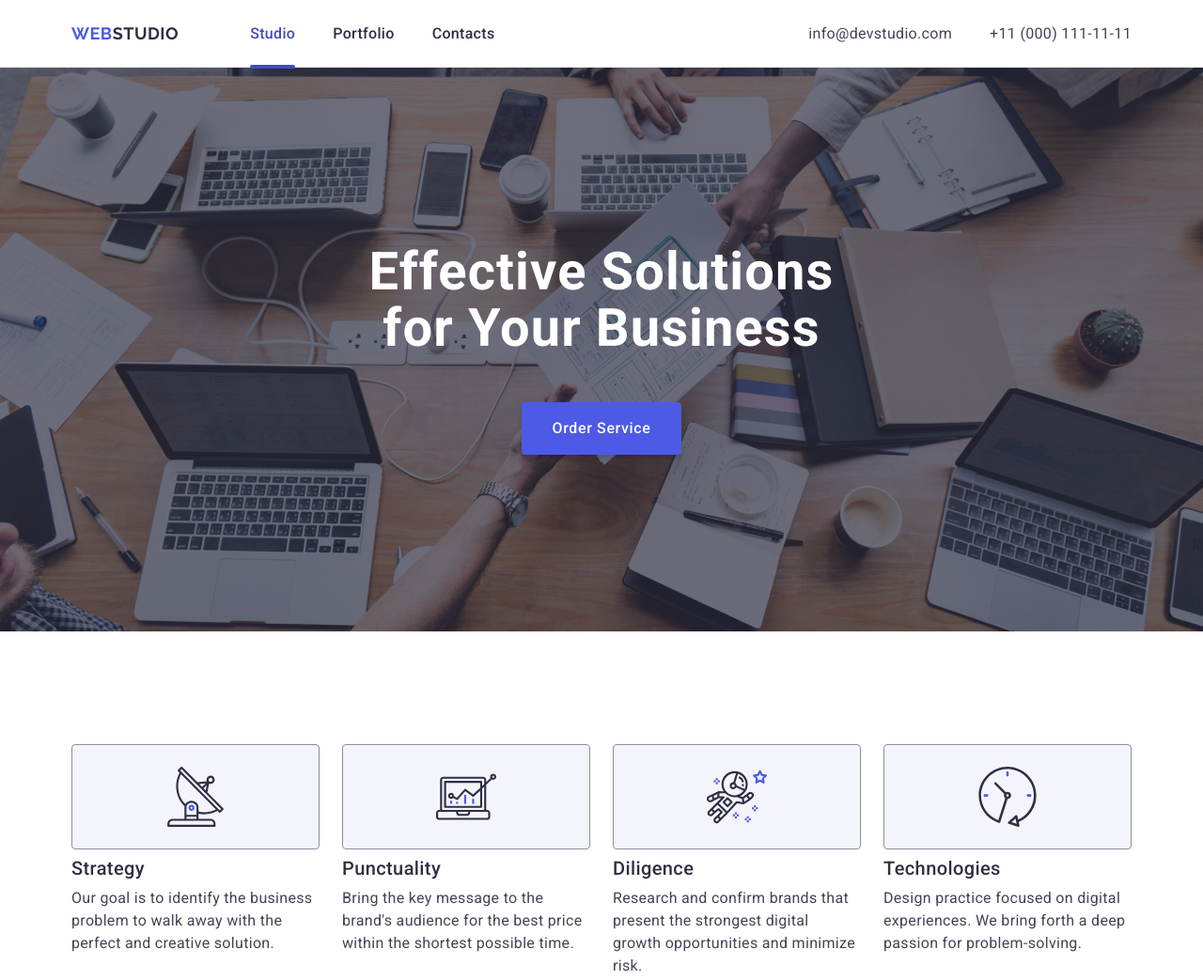
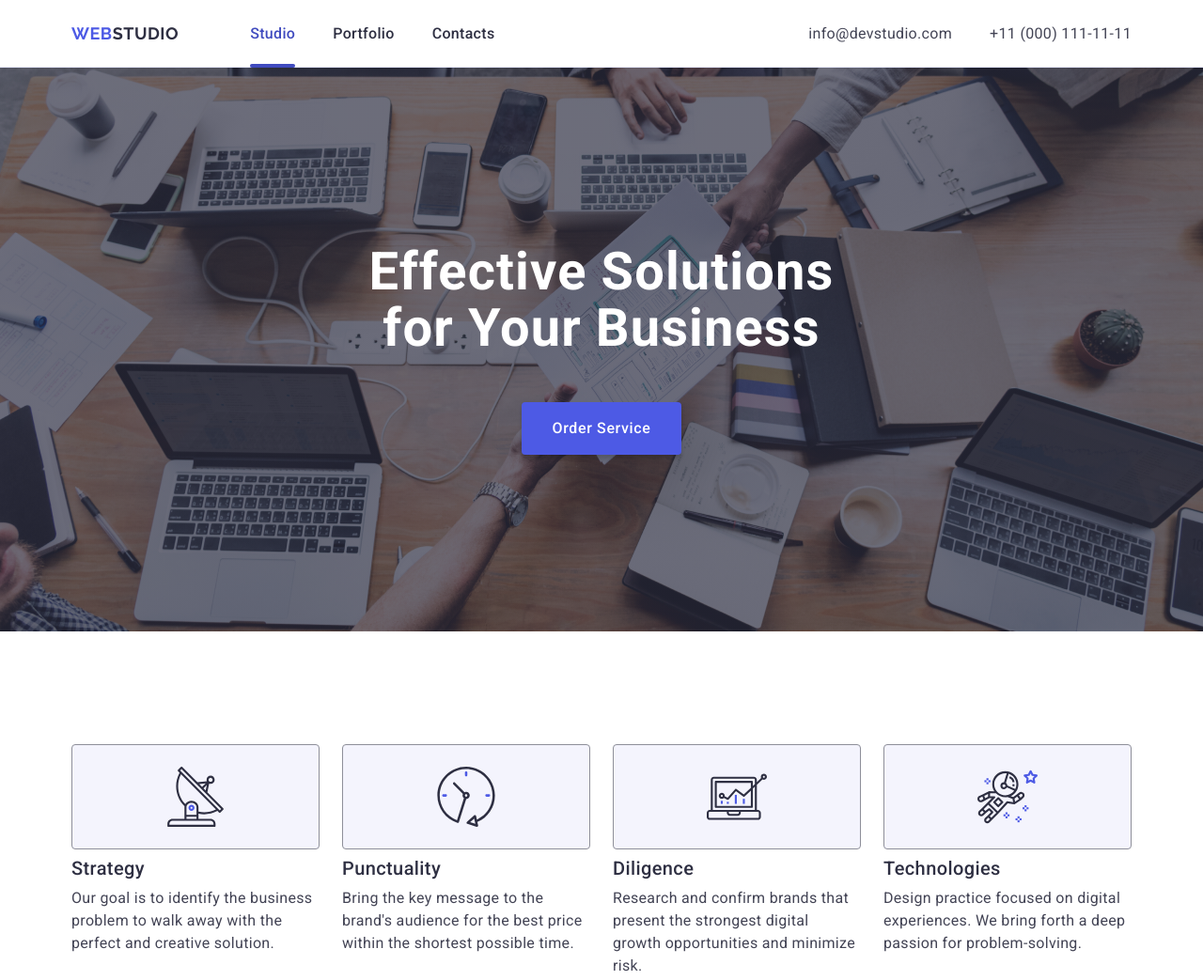
Before and after one commit to MariaaSv/goit-markup-hw-04, a plain HTML site: page index.html in a window 1280 px wide. Shown: the top 1043 px of the page at 94% size. Drawn offline with nearby package versions, Linux system fonts and the light colour scheme.

Commit message:
update hw-4

```diff
--- a/css/styles.css
+++ b/css/styles.css
@@ -112,7 +112,7 @@ section {
   position: absolute;
   display: block;
   width: 100%;
-  bottom: -1px;
+  bottom: 0;
   left: 0;
   height: 4px;
   border-radius: 2px;
@@ -144,10 +144,9 @@ section {
 /*Section 1*/
 .first-section {
   background-color: #2e2f42;
-  height: 600px;
   padding: 188px 0;
   max-width: 1440px;
-
+  width: auto;
   background-image: linear-gradient(
       rgba(46, 47, 66, 0.7),
       rgba(46, 47, 66, 0.7)
@@ -439,9 +438,6 @@ section {
 
 .logo-footer-container{
   margin-right: 120px;
-  margin-left: 0;
-  padding-left: 15px;
-  padding-right: 15px;
 }
 
 .logotype-footer {
--- a/index.html
+++ b/index.html
@@ -103,7 +103,7 @@
                   aria-label="diagram icon"
                 >
                   <use
-                    href="./images/icons.svg#icon-diagram-1"
+                    href="./images/icons.svg#icon-clock-1"
                   ></use>
                 </svg>
               </div>
@@ -122,7 +122,7 @@
                   aria-label="astronaut icon"
                 >
                   <use
-                    href="./images/icons.svg#icon-astronaut-1"
+                    href="./images/icons.svg#icon-diagram-1"
                   ></use>
                 </svg>
               </div>
@@ -141,7 +141,7 @@
                   aria-label="clock icon"
                 >
                   <use
-                    href="./images/icons.svg#icon-clock-1"
+                    href="./images/icons.svg#icon-astronaut-1"
                   ></use>
                 </svg>
               </div>
```
